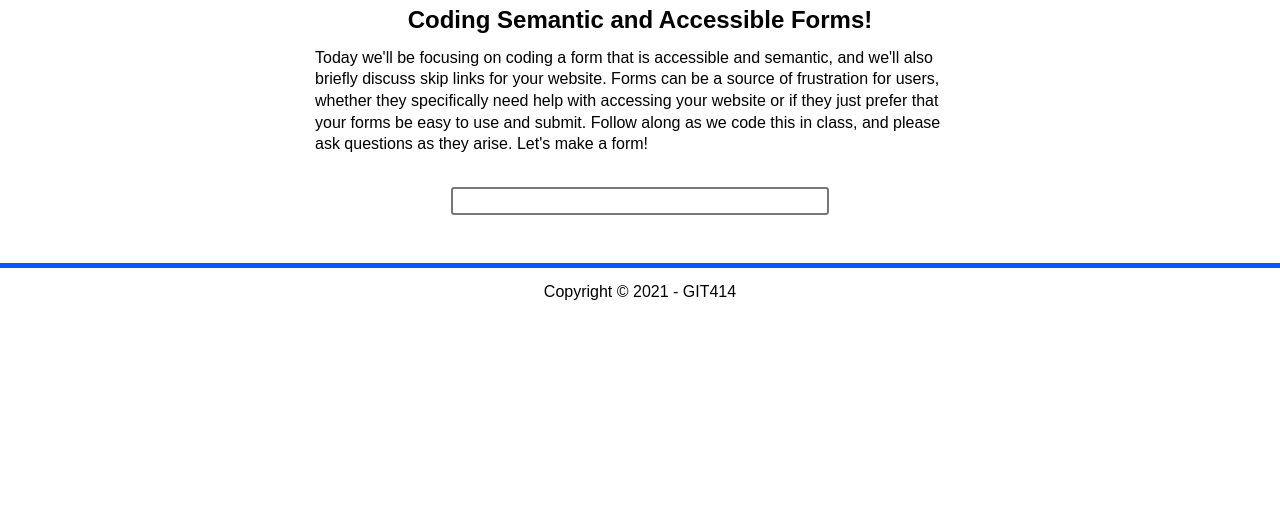
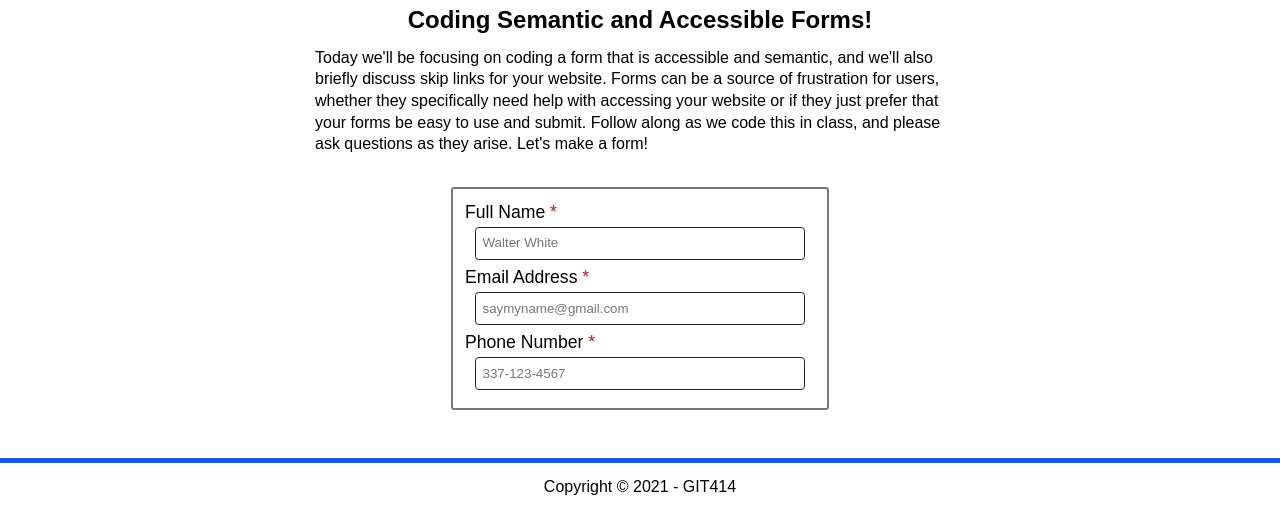
Before and after one commit to js991284/Assignment-1, a plain HTML site: page index.html in a window 1280 px wide. Shown: the part 524-1035 px from the top of the page. Before the commit the page ends 840 px from the top, so only its background shows below. Drawn offline with Linux system fonts and the light colour scheme.

Commit message:
initial form labels

```diff
--- a/index.html
+++ b/index.html
@@ -28,6 +28,18 @@
 
 			<form action="https://wp.zybooks.com/form-viewer.php" method="POST">
 
+				<!-- Full Name -->
+				<label for="fullName">Full Name <span class="required">*</span></label>
+				<input type="text" id="fullName" name="fullName" placeholder="Walter White" required>
+
+				   <!-- Email -->
+				<label for="email">Email Address <span class="required">*</span></label>
+				<input type="email" id="email" name="email" placeholder="saymyname@gmail.com" required>
+
+				<!-- Phone -->
+				<label for="phone">Phone Number <span class="required">*</span></label>
+				<input type="tel" id="phone" name="phone" pattern="[0-9]{3}-[0-9]{3}-[0-9]{4}" placeholder="337-123-4567" required>
+
 			</form>
 		</article>
 	</main>
```
